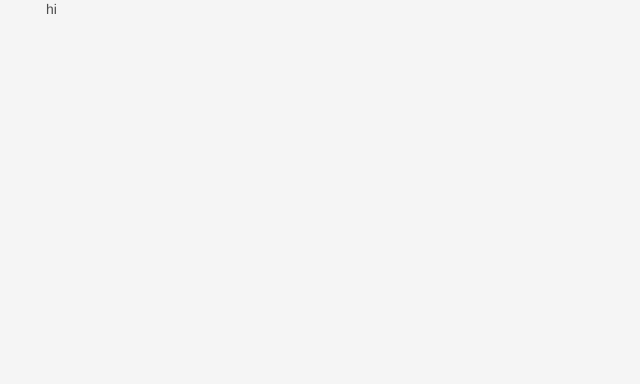
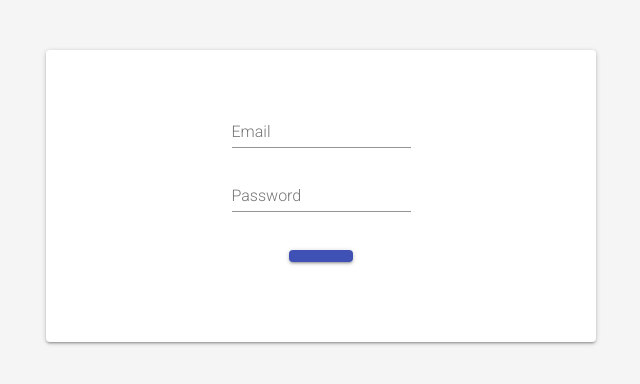
Before and after one commit to BrunoAl/to-do-app, a React (Create React App) app: page /login in a window 1280 px wide. Shown: the top 384 px of the page, without its empty margins (319-959 px from the left). Built offline with nearby package versions, Linux system fonts and the light colour scheme.

Commit message:
login and authentication

```diff
--- a/src/components/Login.js
+++ b/src/components/Login.js
@@ -1,7 +1,122 @@
 import React, { PureComponent } from 'react'
+import { Redirect } from 'react-router-dom'
+import { withStyles } from '@material-ui/core/styles'
+import { TextField, Button, Paper, Snackbar } from '@material-ui/core'
 
-export default class Login extends PureComponent {
+const styles = theme => ({
+  container: {
+    display: 'flex',
+    flexWrap: 'wrap'
+  },
+  textField: {
+    marginLeft: theme.spacing.unit,
+    marginRight: theme.spacing.unit,
+    width: 600
+  },
+  dense: {
+    marginTop: 19
+  },
+  menu: {
+    width: 200
+  },
+  paper: {
+    marginTop: 50,
+    paddingBottom: 50,
+    paddingTop: 25,
+    width: '100%',
+    textAlign: 'center',
+    display: 'inline-block'
+  },
+  button: {
+    margin: 30
+  }
+})
+
+class Login extends PureComponent {
+  state = {
+    email: '',
+    password: '',
+    redirectToReferrer: false,
+    snackbarMessage: ''
+  }
+
+  onChange = ({ target }) => {
+    const { name, value } = target
+    this.setState({
+      [name]: value
+    })
+  }
+
+  onSubmit = e => {
+    e.preventDefault()
+    this.props
+      .onSubmit(this.state.email, this.state.password)
+      .then(() => {
+        this.setState({ redirectToReferrer: true })
+      })
+      .catch(err => {
+        this.setState({ snackbarMessage: err.message })
+      })
+  }
+
   render() {
-    return <div>hi</div>
+    const { classes } = this.props
+
+    if (this.state.redirectToReferrer) {
+      return <Redirect to="/" />
+    }
+    return (
+      <div>
+        <Paper className={classes.paper}>
+          <form onSubmit={this.onSubmit}>
+            <div className="text-center">
+              <h2>{this.props.title}</h2>
+              {this.props.statusText && (
+                <div className="alert alert-info">{this.props.statusText}</div>
+              )}
+
+              <div className="col-md-12">
+                <TextField
+                  label="Email"
+                  name="email"
+                  onChange={this.onChange}
+                  style={{ margin: 8 }}
+                  type="email"
+                  margin="normal"
+                />
+              </div>
+              <div className="col-md-12">
+                <TextField
+                  label="Password"
+                  name="password"
+                  onChange={this.onChange}
+                  style={{ margin: 8 }}
+                  type="password"
+                  margin="normal"
+                />
+              </div>
+
+              <Button type="submit" variant="contained" color="primary" className={classes.button}>
+                {this.props.title}
+              </Button>
+
+              {this.props.children}
+            </div>
+          </form>
+        </Paper>
+        <Snackbar
+          anchorOrigin={{
+            vertical: 'bottom',
+            horizontal: 'center'
+          }}
+          autoHideDuration={4000}
+          message={<span>{this.state.snackbarMessage}</span>}
+          open={this.state.snackbarMessage ? true : false}
+          onClose={() => this.setState({ snackbarMessage: '' })}
+        />
+      </div>
+    )
   }
 }
+
+export default withStyles(styles)(Login)
--- a/src/components/Register.js
+++ /dev/null
@@ -1,7 +0,0 @@
-import React, { PureComponent } from 'react'
-
-export default class Register extends PureComponent {
-  render() {
-    return <div>Register</div>
-  }
-}
```
Also changed, not shown: src/components/Private.js (added, +43 -0 lines).
